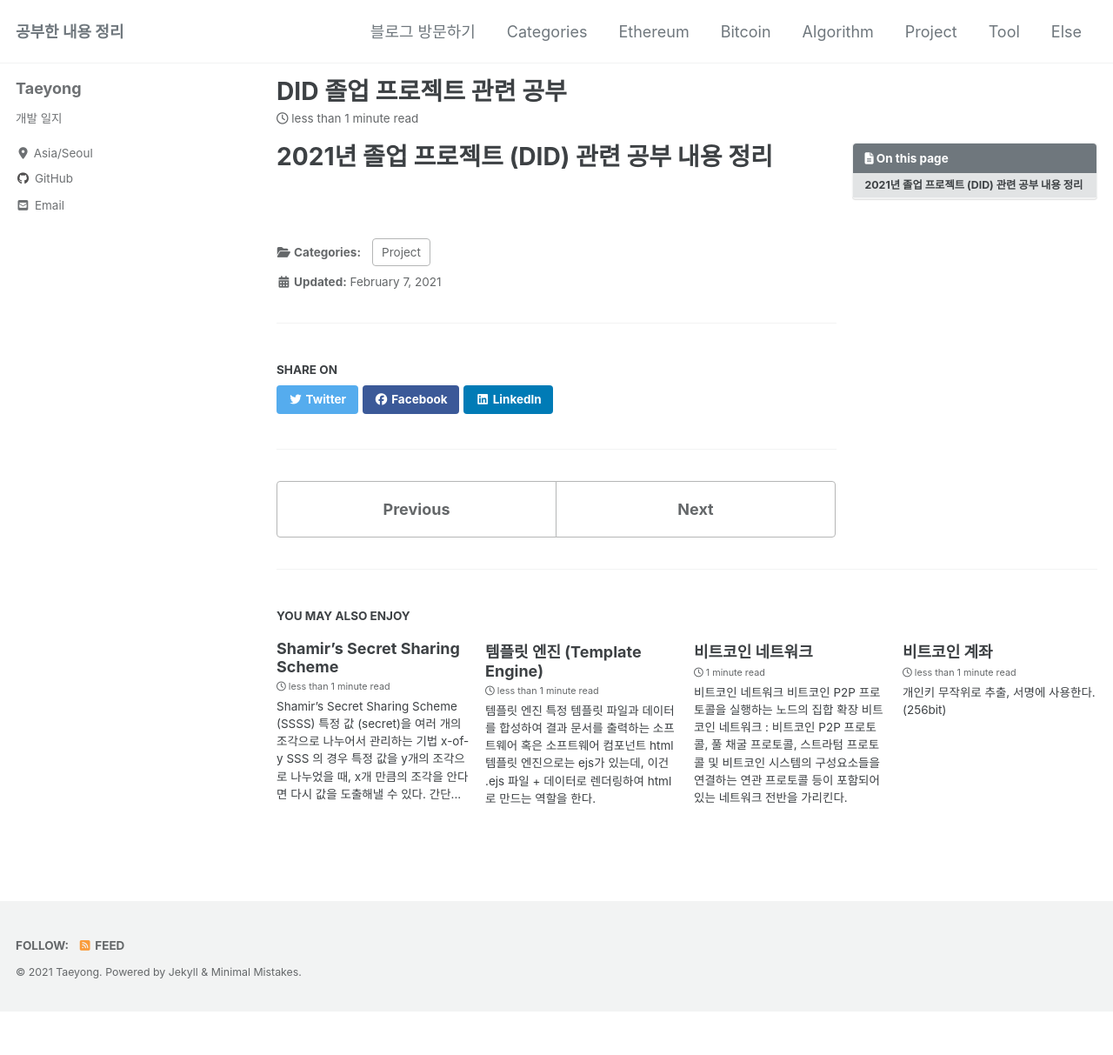
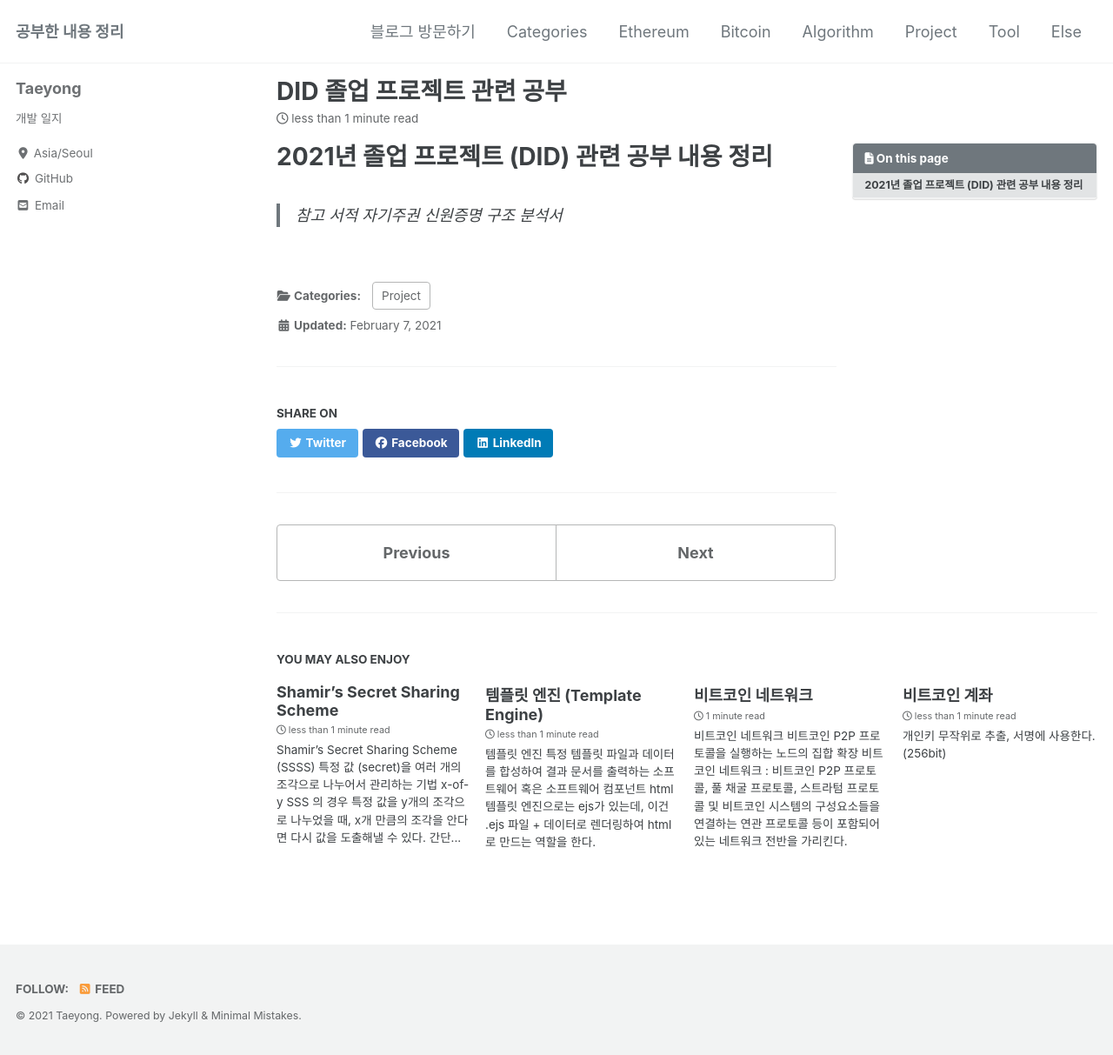
Before and after one commit to TaeYongHwang/TaeYongHwang.github.io, a Jekyll site: the page built from _posts/project/2020-02-07-did.md, in a window 1280 px wide. Shown: the whole page at 87% size. Built offline with Jekyll 4.4.1, drawn with Linux system fonts in a browser that asks for light colours; cached includes are drawn as plain includes; nearby versions of some CDN libraries; before the commit the page ends 1163 px from its top, so only the background shows below that.

Commit message:
DID 생성

```diff
--- a/_posts/project/2020-02-07-did.md
+++ b/_posts/project/2020-02-07-did.md
@@ -6,3 +6,8 @@ toc_sticky: true
 categories: Project
 ---
 # 2021년 졸업 프로젝트 (DID) 관련 공부 내용 정리
+
+
+
+> 참고 서적
+> 자기주권 신원증명 구조 분석서
```
